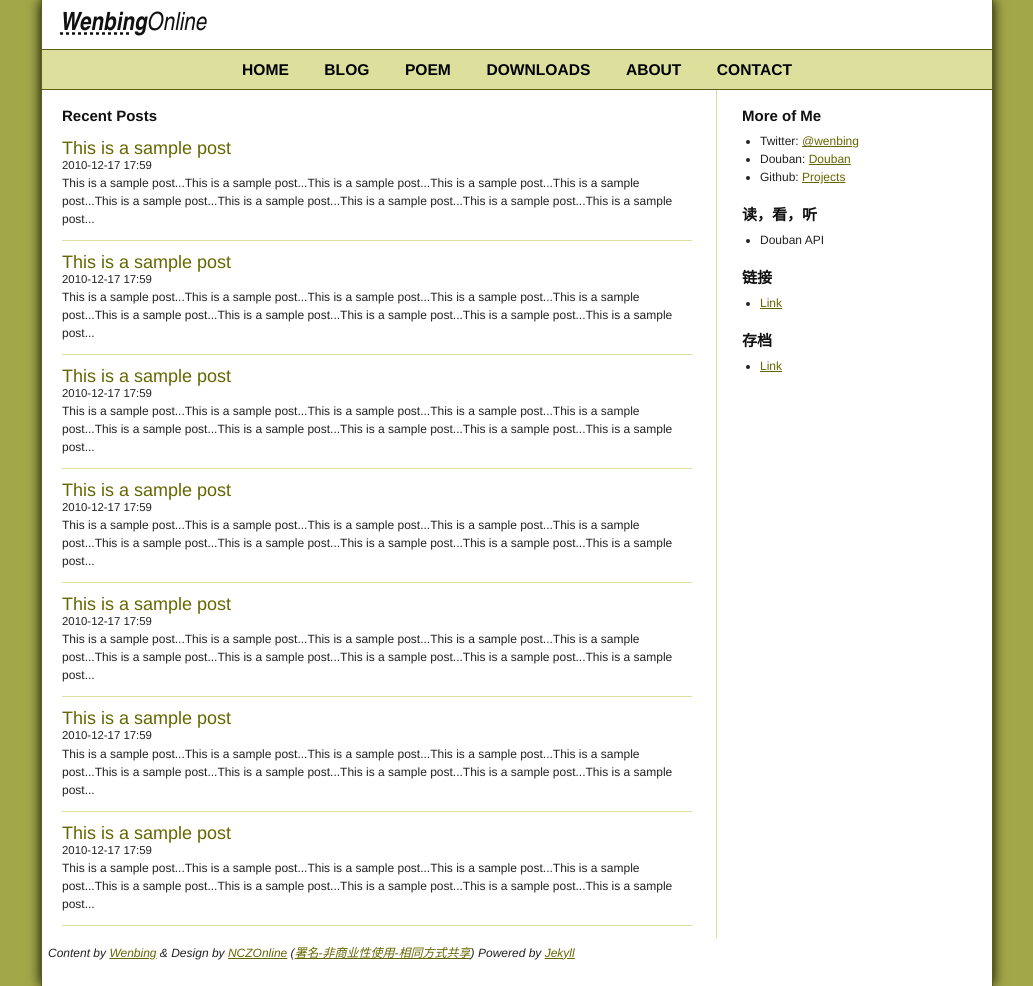
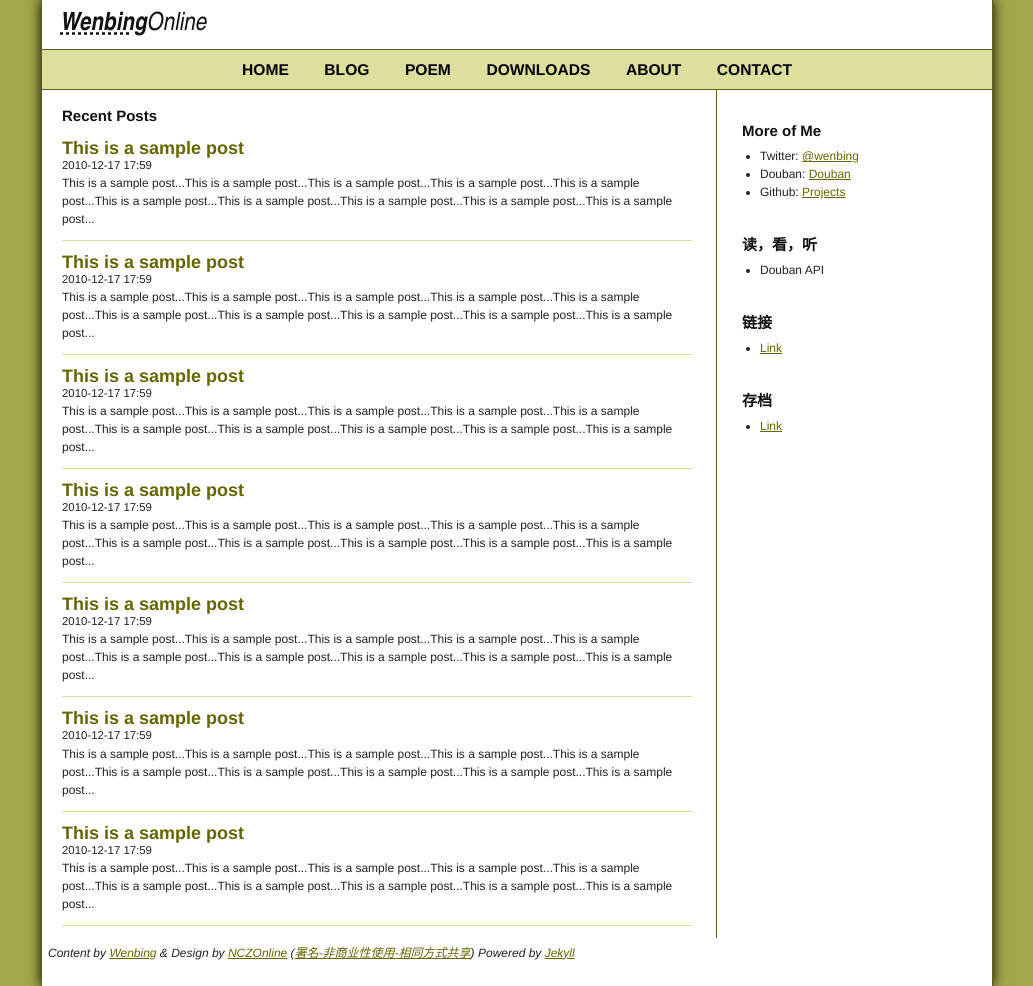
Before and after one commit to GunioRobot/wenbing.github.com, a Jekyll site: the page built from labs/index.markdown, in a window 1280 px wide. Shown: the whole page, without its empty margins (123-1156 px from the left). Built offline with Jekyll 4.4.1, drawn with Linux system fonts in a browser that asks for light colours; Markdown is read by kramdown in place of the engine named in the settings.

Commit message:
h2 h3 a:hover

```diff
--- a/files/css/style.css
+++ b/files/css/style.css
@@ -11,9 +11,13 @@
   box-shadow: 0 0 1em black;
 }
 
+#doc h2, #doc h3 {
+  font-weight: bold;
+}
+
 #doc h2 {
-  font-weight: bold;
   font-size: 1.25em;
+  padding-top: 15px;
 }
 
 #doc .post-snippet {
@@ -23,15 +27,16 @@
 
 #content {
   padding-left: 20px;
-  border-right-color: #DCE09C;
-}
-
-#content h2 {
-  padding-top: 15px;
+  border-right-color: #5B5F19;
 }
 
 #content .post-head h2 a, #content .post-head h3 a {
   text-decoration: none;
+}
+
+#content .post-head h2 a:hover, #content .post-head h3 a:hover {
+  color: #000000;
+  text-decoration: underline;
 }
 
 #content .post-head p {
```
